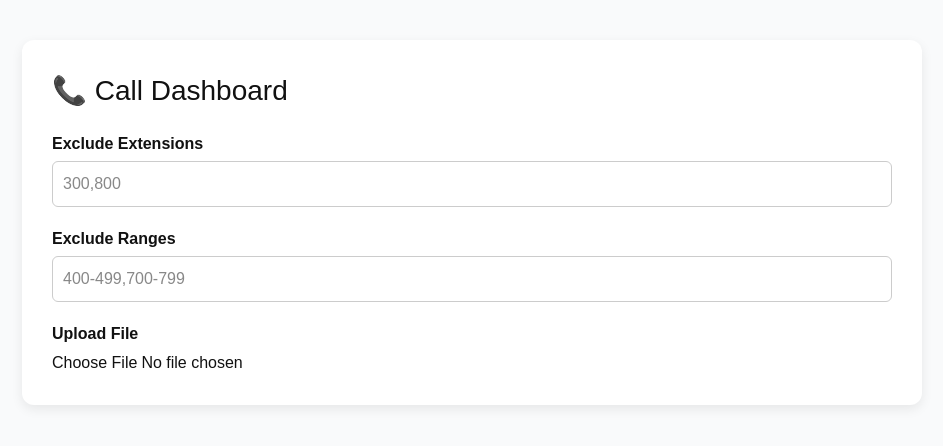
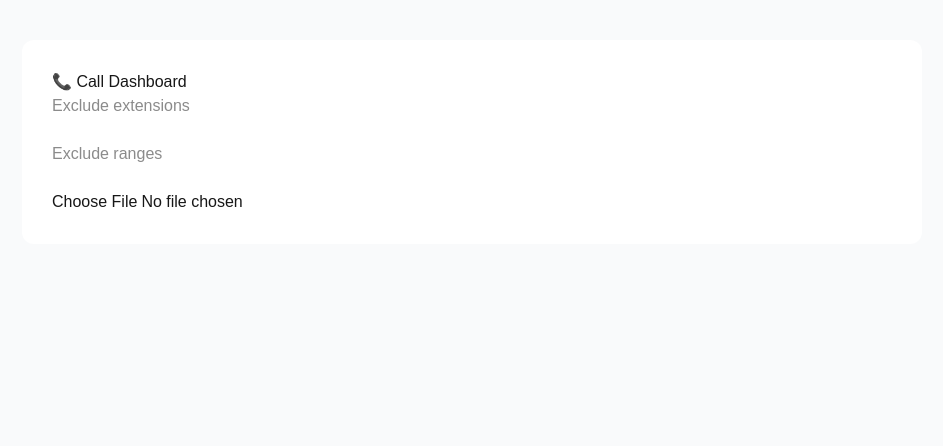
Before and after one commit to sjones-cuhosted/call-dashboard, a Next.js app: page / in a window 1280 px wide. Shown: the top 446 px of the page, without its empty margins (168-1111 px from the left). Built offline with nearby package versions, Linux system fonts and the light colour scheme.

Commit message:
Update page.tsx

```diff
--- a/app/page.tsx
+++ b/app/page.tsx
@@ -7,17 +7,14 @@ import Papa from "papaparse";
 
 export default function Home() {
   const [results, setResults] = useState<any>(null);
+  const [rawData, setRawData] = useState<any[]>([]);
   const [excluded, setExcluded] = useState("");
   const [ranges, setRanges] = useState("");
 
   function parseFilters() {
-    const excludedList = excluded
-      .split(",")
-      .map((x) => x.trim())
-      .filter(Boolean)
-      .map(Number);
+    const excludedList = excluded.split(",").map(x => x.trim()).filter(Boolean).map(Number);
 
-    const rangeList = ranges.split(",").map((r) => {
+    const rangeList = ranges.split(",").map(r => {
       const [start, end] = r.split("-").map(Number);
       return { start, end };
     });
@@ -46,6 +43,7 @@ export default function Home() {
     const { excludedList, rangeList } = parseFilters();
 
     let summary: any = {};
+    let detail: any[] = [];
 
     parsed.forEach((row: any) => {
       const ext = row["To User"]?.toString().trim();
@@ -53,11 +51,15 @@ export default function Home() {
       if (ext && !isExcluded(ext, excludedList, rangeList)) {
         const date = row["Call Date"];
 
-        if (!summary[date]) {
-          summary[date] = { total: 0 };
-        }
+        // Summary
+        if (!summary[date]) summary[date] = { total: 0 };
+        summary[date].total++;
 
-        summary[date].total++;
+        // Detail
+        detail.push({
+          Date: date,
+          Extension: ext
+        });
       }
     });
 
@@ -66,19 +68,24 @@ export default function Home() {
       return {
         Day: d.toLocaleDateString("en-US", { weekday: "long" }),
         Date: d.toLocaleDateString("en-US"),
-        Total: val.total,
+        Total: val.total
       };
     });
 
     setResults(formatted);
+    setRawData(detail);
   }
 
   function downloadExcel() {
-    if (!results) return;
+    const wb = XLSX.utils.book_new();
 
-    const ws = XLSX.utils.json_to_sheet(results);
-    const wb = XLSX.utils.book_new();
-    XLSX.utils.book_append_sheet(wb, ws, "Summary");
+    // Tab 1
+    const ws1 = XLSX.utils.json_to_sheet(results);
+    XLSX.utils.book_append_sheet(wb, ws1, "Summary");
+
+    // Tab 2
+    const ws2 = XLSX.utils.json_to_sheet(rawData);
+    XLSX.utils.book_append_sheet(wb, ws2, "Details");
 
     XLSX.writeFile(wb, "call_report.xlsx");
   }
@@ -88,140 +95,29 @@ export default function Home() {
     : 0;
 
   return (
-    <div
-      style={{
-        backgroundColor: "#f9fafb",
-        minHeight: "100vh",
-        padding: 40,
-        fontFamily: "Arial, sans-serif",
-        color: "#111",
-      }}
-    >
-      <div
-        style={{
-          maxWidth: 900,
-          margin: "auto",
-          background: "white",
-          padding: 30,
-          borderRadius: 12,
-          boxShadow: "0 4px 12px rgba(0,0,0,0.08)",
-        }}
-      >
-        <h1 style={{ fontSize: 28 }}>📞 Call Dashboard</h1>
+    <div style={{ backgroundColor: "#f9fafb", minHeight: "100vh", padding: 40 }}>
+      <div style={{ maxWidth: 900, margin: "auto", background: "white", padding: 30, borderRadius: 12 }}>
+        <h1>📞 Call Dashboard</h1>
 
-        {/* 🔥 SUMMARY CARDS */}
         {results && (
-          <div style={{ display: "flex", gap: 20, marginTop: 20 }}>
-            <div style={card}>
-              <h3>Total Calls</h3>
-              <p style={cardNumber}>{totalCalls}</p>
-            </div>
+          <div style={{ marginTop: 20 }}>
+            <strong>Total Calls: {totalCalls}</strong>
           </div>
         )}
 
-        <div style={{ marginTop: 20 }}>
-          <label style={label}>Exclude Extensions</label>
-          <input
-            placeholder="300,800"
-            onChange={(e) => setExcluded(e.target.value)}
-            style={inputStyle}
-          />
-
-          <label style={label}>Exclude Ranges</label>
-          <input
-            placeholder="400-499,700-799"
-            onChange={(e) => setRanges(e.target.value)}
-            style={inputStyle}
-          />
-
-          <label style={label}>Upload File</label>
-          <input
-            type="file"
-            onChange={(e) => handleFile(e.target.files?.[0] as File)}
-          />
-        </div>
-
-        {/* 🔥 DOWNLOAD BUTTON */}
-        {results && (
-          <button onClick={downloadExcel} style={button}>
-            Download Excel
-          </button>
-        )}
+        <input placeholder="Exclude extensions" onChange={e => setExcluded(e.target.value)} />
+        <br /><br />
+        <input placeholder="Exclude ranges" onChange={e => setRanges(e.target.value)} />
+        <br /><br />
+        <input type="file" onChange={e => handleFile(e.target.files?.[0] as File)} />
 
         {results && (
-          <table
-            style={{
-              marginTop: 20,
-              width: "100%",
-              borderCollapse: "collapse",
-            }}
-          >
-            <thead>
-              <tr style={{ background: "#f3f4f6" }}>
-                <th style={th}>Day</th>
-                <th style={th}>Date</th>
-                <th style={th}>Total Calls</th>
-              </tr>
-            </thead>
-            <tbody>
-              {results.map((r: any, i: number) => (
-                <tr key={i}>
-                  <td style={td}>{r.Day}</td>
-                  <td style={td}>{r.Date}</td>
-                  <td style={td}>{r.Total}</td>
-                </tr>
-              ))}
-            </tbody>
-          </table>
+          <>
+            <br /><br />
+            <button onClick={downloadExcel}>Download Excel (2 Tabs)</button>
+          </>
         )}
       </div>
     </div>
   );
 }
-
-const card = {
-  flex: 1,
-  background: "#f3f4f6",
-  padding: 20,
-  borderRadius: 10,
-};
-
-const cardNumber = {
-  fontSize: 28,
-  fontWeight: "bold",
-};
-
-const label = {
-  display: "block",
-  marginTop: 10,
-  marginBottom: 5,
-  fontWeight: "bold",
-};
-
-const inputStyle = {
-  width: "100%",
-  padding: 10,
-  marginBottom: 10,
-  borderRadius: 6,
-  border: "1px solid #ccc",
-};
-
-const button = {
-  marginTop: 15,
-  padding: "10px 15px",
-  background: "#2563eb",
-  color: "white",
-  border: "none",
-  borderRadius: 6,
-  cursor: "pointer",
-};
-
-const th = {
-  padding: 10,
-  textAlign: "left" as const,
-};
-
-const td = {
-  padding: 10,
-  borderTop: "1px solid #eee",
-};
```
